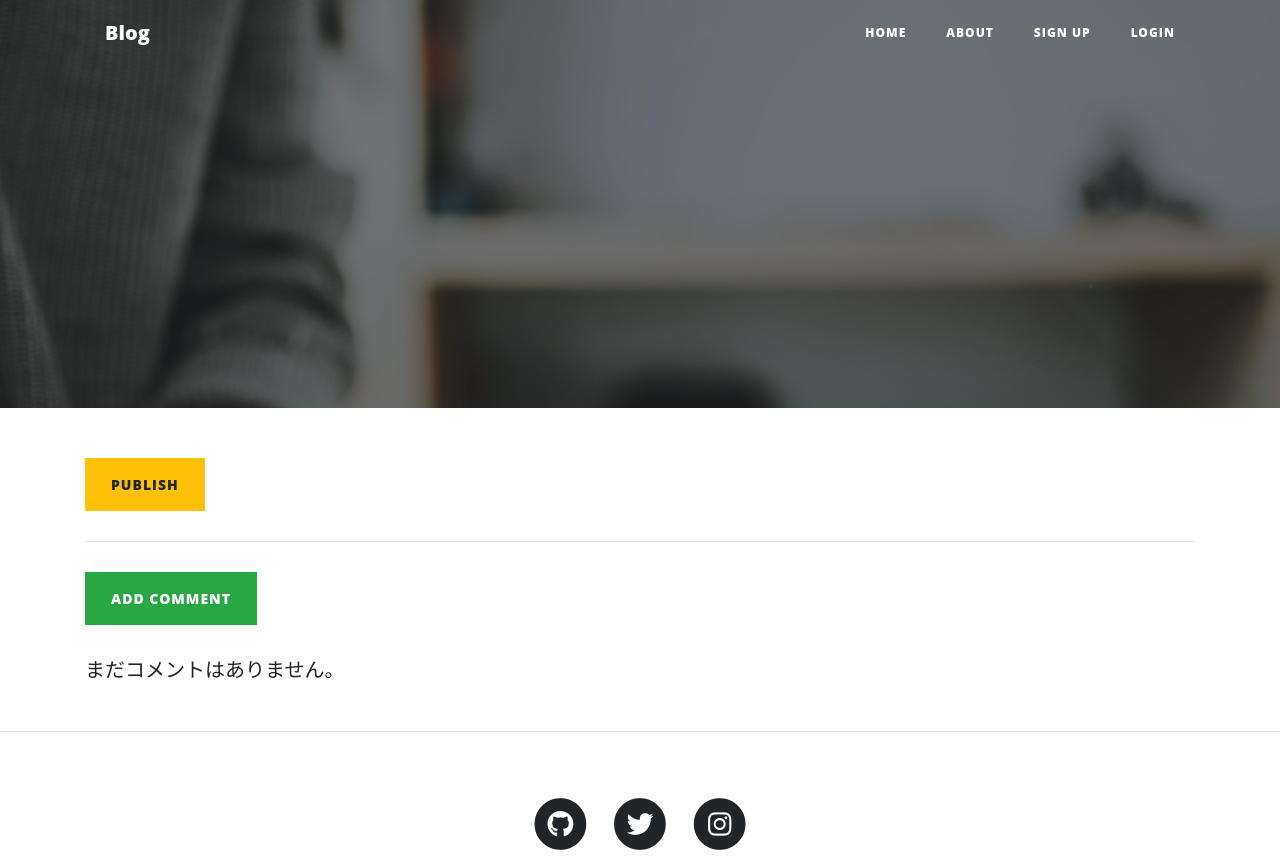
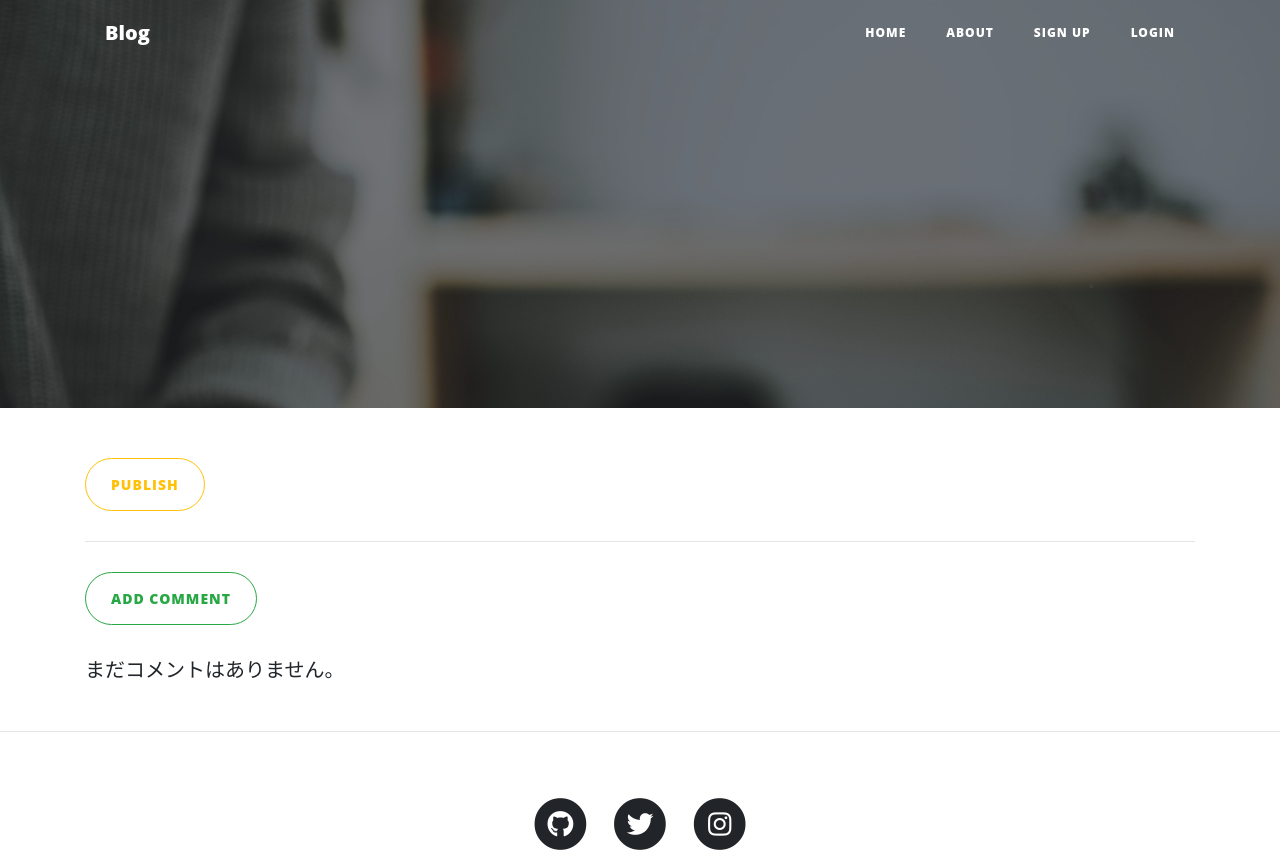
Before and after one commit to dai-gi/django_blog, a Django app: template blog/templates/blog/post_detail.html in a window 1280 px wide. Shown: the top 865 px of the page. Run offline with Django 3.2, Linux system fonts and the light colour scheme; the template is opened without the code that fills it, so the values that code supplies are empty; some libraries are stand-ins or nearby versions.

Commit message:
ボタンを変更

```diff
--- a/blog/templates/blog/post_confirm_delete.html
+++ b/blog/templates/blog/post_confirm_delete.html
@@ -14,7 +14,7 @@
 			<div class="text-center">
 			<p>{{ object }}を削除してもよろしいですか？</p>
 			<p>
-				<button type="submit" class="save btn btn-danger" role="button">Delete</button>
+				<button type="submit" class="save btn btn-outline-danger rounded-pill" role="button">Delete</button>
 			</p>
 			</div>
 		</form>
--- a/blog/templates/blog/post_detail.html
+++ b/blog/templates/blog/post_detail.html
@@ -12,11 +12,11 @@
 {% block content %}
 <div class="col-12">
     {% if not post.published_date %}
-        <a class="btn btn-warning" href="{% url 'post_publish' pk=post.pk %}" role="button">Publish</a>
+        <a class="btn btn-outline-warning rounded-pill" href="{% url 'post_publish' pk=post.pk %}" role="button">Publish</a>
     {% endif %}
     {% if user.is_authenticated %}
-        <a class="btn btn-success" href="{% url 'post_edit' pk=post.pk %}" role="button">Edit</a>
-        <a class="btn btn-danger" href="{% url 'post_remove' pk=post.pk %}" role="button">Delete</a>
+        <a class="btn btn-outline-success rounded-pill" href="{% url 'post_edit' pk=post.pk %}" role="button">Edit</a>
+        <a class="btn btn-outline-danger rounded-pill" href="{% url 'post_remove' pk=post.pk %}" role="button">Delete</a>
     {% endif %}
 
     {% if post.image %}
@@ -33,13 +33,13 @@
 
     <hr>
     <p>
-        <a class="btn btn-success" href="{% url 'post_comment' pk=post.pk %}" role="button">Add comment</a>
+        <a class="btn btn-outline-success rounded-pill" href="{% url 'post_comment' pk=post.pk %}" role="button">Add comment</a>
     </p>
     {% for comment in post.comments.all %}
         {% if not comment.approved_comment %}
         <p>
-            <a class="btn btn-danger" href="{% url 'comment_remove' pk=comment.pk %}" role="button">Remove</a>
-            <a class="btn btn-primary" href="{% url 'comment_approve' pk=comment.pk %}" role="button">Approve</a>
+            <a class="btn btn-outline-danger rounded-pill" href="{% url 'comment_remove' pk=comment.pk %}" role="button">Remove</a>
+            <a class="btn btn-outline-primary rounded-pill" href="{% url 'comment_approve' pk=comment.pk %}" role="button">Approve</a>
         </p>
         {% endif %}
 
--- a/blog/templates/blog/post_form.html
+++ b/blog/templates/blog/post_form.html
@@ -12,7 +12,7 @@
 		{% csrf_token %}
 		{{ form.as_p }}
 		<div class="text-right">
-			<button type="submit" class="save btn btn-success" role="button">Save</button>
+			<button type="submit" class="save btn btn-outline-success rounded-pill" role="button">Save</button>
 		</div>
 	</form>
 </div>
```
